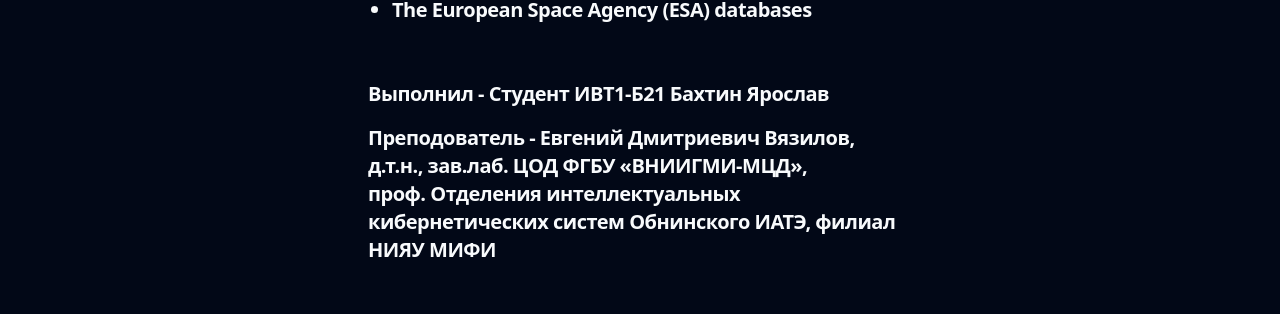
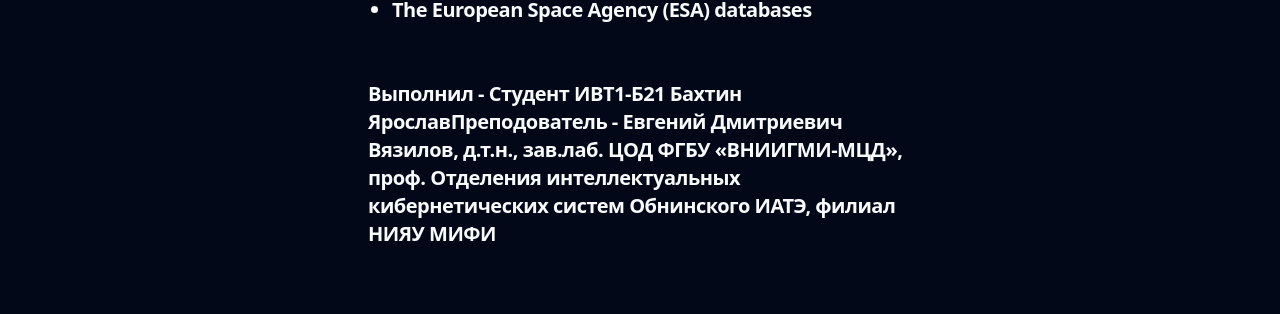
Before and after one commit to yrsluv/second-lab-databases, a Next.js app: page / in a window 1280 px wide. Shown: the part 756-1070 px from the top of the page. Built offline with nearby package versions, Linux system fonts and the light colour scheme.

Commit message:
fix html validator

```diff
--- a/src/app/page.js
+++ b/src/app/page.js
@@ -31,12 +31,12 @@
       </div>
       <div className="scroll-m-20 text-xl font-semibold tracking-tight w-6/12">
         <ul className="my-6 ml-0 list-disc [&>li]:mt-2">
-          <p className="mb-4">Выполнил - Студент ИВТ1-Б21 Бахтин Ярослав</p>
-          <p>Преподователь - Евгений Дмитриевич Вязилов,
+          <span className="mb-4">Выполнил - Студент ИВТ1-Б21 Бахтин Ярослав</span>
+          <span>Преподователь - Евгений Дмитриевич Вязилов,
 
             д.т.н., зав.лаб. ЦОД ФГБУ «ВНИИГМИ-МЦД», <br />
 
-            проф. Отделения интеллектуальных кибернетических систем Обнинского ИАТЭ, филиал НИЯУ МИФИ</p>
+            проф. Отделения интеллектуальных кибернетических систем Обнинского ИАТЭ, филиал НИЯУ МИФИ</span>
         </ul>
       </div>
 
```
